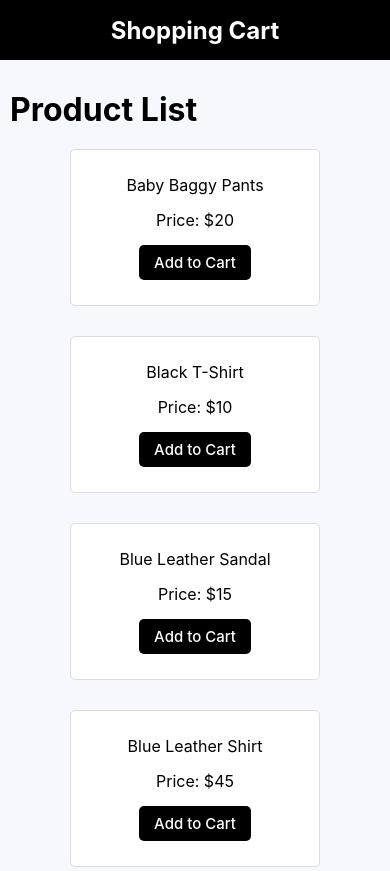
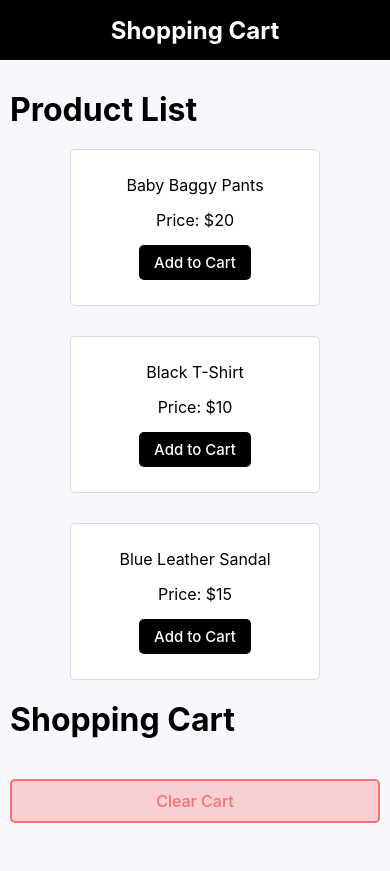
Before and after one commit to mdsajalali/ostad-assignment-04, a plain HTML site: page index.html in a window 390 px wide. Shown: the top 871 px of the page. Drawn offline with Linux system fonts and the light colour scheme.

Commit message:
one cart remove

```diff
--- a/css/styles.css
+++ b/css/styles.css
@@ -32,7 +32,7 @@ body {
 
 #product-container {
   display: grid;
-  grid-template-columns: repeat(4, 1fr);
+  grid-template-columns: repeat(3, 1fr);
   margin: 20px 0;
 }
 
@@ -131,11 +131,6 @@ body {
     margin: 0 auto;
   }
 
-  #product-container {
-    grid-template-columns: repeat(3, 1fr);
-    gap: 30px;
-  }
-
   .cartContent {
     margin: 0 auto;
   }
@@ -144,6 +139,7 @@ body {
 @media (max-width: 870px) {
   #product-container {
     grid-template-columns: repeat(2, 1fr);
+    gap: 30px;
   }
 
   #cart-container {
--- a/js/product.js
+++ b/js/product.js
@@ -2,7 +2,6 @@ const products = [
   { id: 1, name: "Baby Baggy Pants", price: 20 },
   { id: 2, name: "Black T-Shirt", price: 10 },
   { id: 3, name: "Blue Leather Sandal", price: 15 },
-  { id: 3, name: "Blue Leather Shirt", price: 45 },
 ];
 
 export default products;
```
